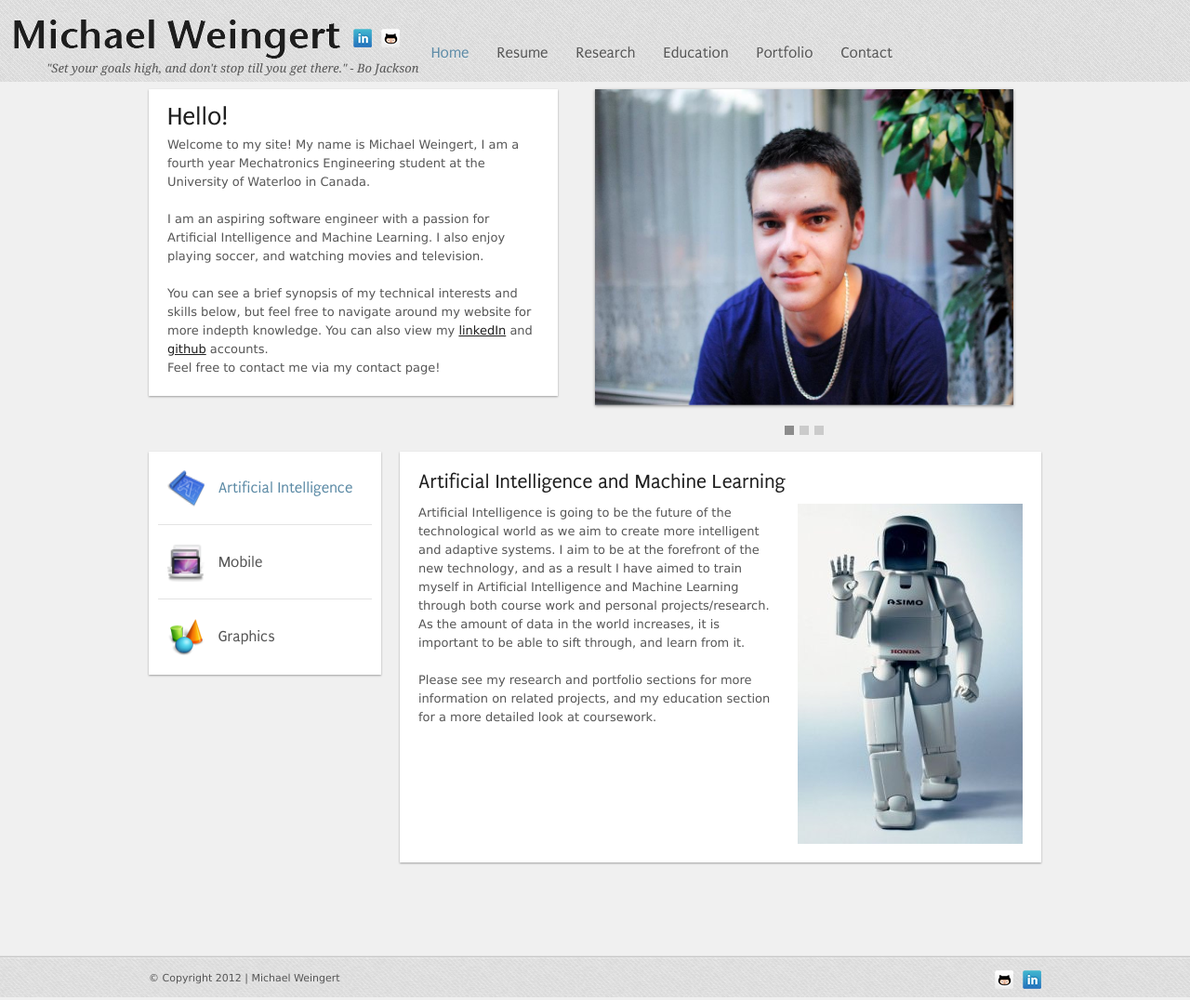
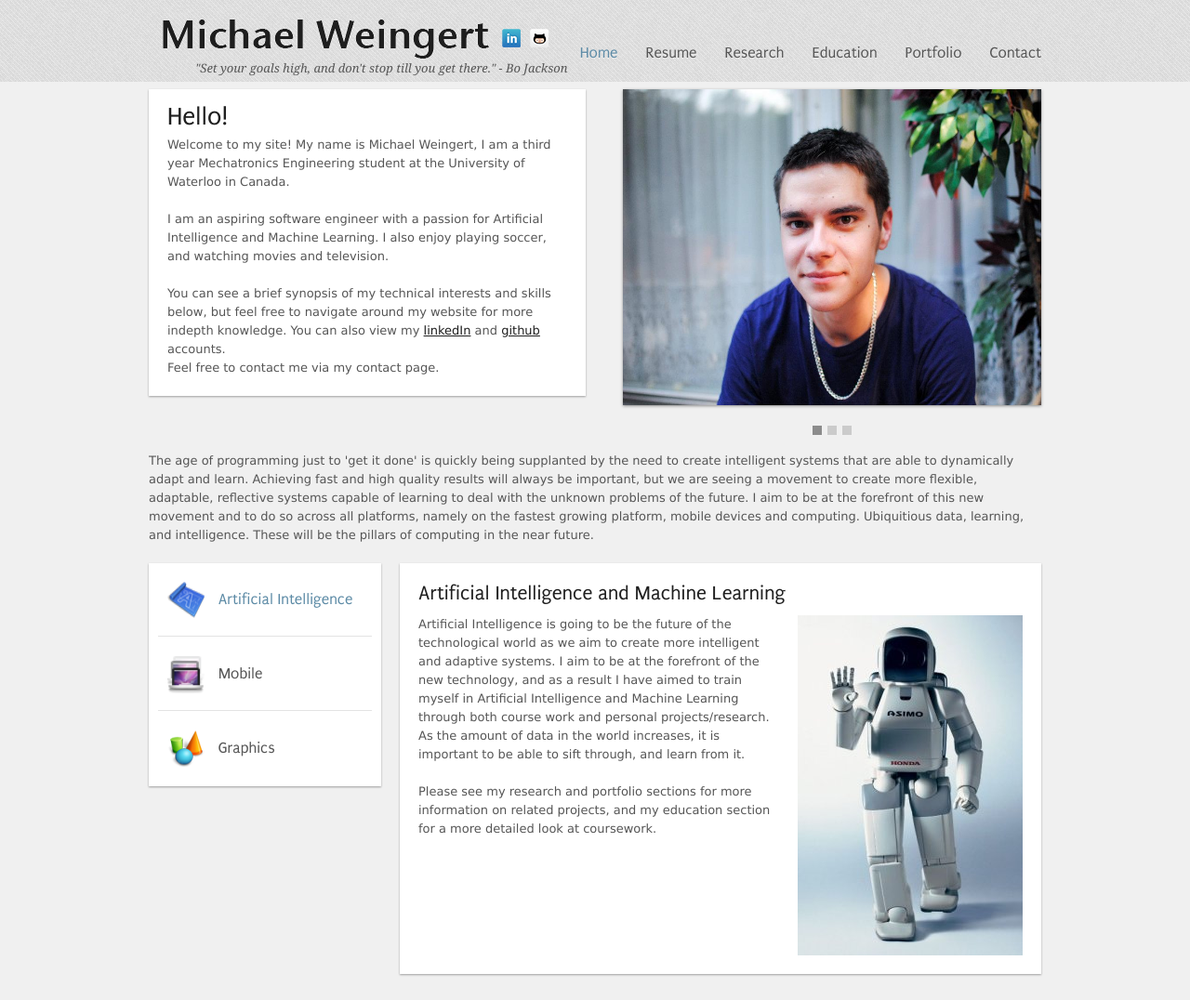
Before and after one commit to mpweinge/michaelweingert.com, a plain HTML site: page Mikey_Index.html in a window 1280 px wide. Shown: the top 1076 px of the page at 93% size. Drawn offline with Linux system fonts and the light colour scheme.

Commit message:
yada yada yada. styling. Getting closer

```diff
--- a/Mikey_Index.html
+++ b/Mikey_Index.html
@@ -57,7 +57,7 @@ $(function() {
 <div id="container">
     <!-- Begin Header Wrapper -->
     <div id="page-top">
-        <div id="header-wrapper">
+        <div id="header-wrapper" onmouseover="$(this).css('opacity',1.0);" onmouseout="$(this).css('opacity',0.9);">
             <!-- Begin Header -->
             <div id="header">
                 <div id="logo" style="bottom:21px"><a href="Mikey_Index.html"><img src="Mikey_Name.png" alt="Michael Weingert" /></a></div>
@@ -88,22 +88,22 @@ $(function() {
         </div>
     </div>
     <!-- End Header Wrapper -->
-   </br></br>
+    </br></br>
   <!-- Begin Slider -->
     <div id="wrapper">
         <div align="center" style="width:960px; text-align:center;" >
-            <div style="float:left;width:400px; margin: 0 20px 0 0; background-color: #FFFFFF; text-align:left;" class="content">
+            <div style="float:left;width:430px; margin: 0 20px 0 0; background-color: #FFFFFF; text-align:left;" class="content">
                 <h1> Hello! </h1>
-                <p>Welcome to my site! My name is Michael Weingert, I am a fourth year Mechatronics Engineering student at the University of Waterloo in Canada. </p>
+                <p>Welcome to my site! My name is Michael Weingert, I am a third year Mechatronics Engineering student at the University of Waterloo in Canada. </p>
                 <p> I am an aspiring software engineer with a passion for Artificial Intelligence and Machine Learning. I also enjoy playing soccer, and watching movies and television. </p>
-                <p> You can see a brief synopsis of my technical interests and skills below, but feel free to navigate around my website for more indepth knowledge. You can also view my <a href = "http://ca.linkedin.com/pub/michael-weingert/51/853/525" style="text-decoration:underline">linkedIn</a> and <a href = "https://github.com/mpweinge" style="text-decoration:underline">github</a> accounts. </br>Feel free to contact me via my contact page!</p>
+                <p> You can see a brief synopsis of my technical interests and skills below, but feel free to navigate around my website for more indepth knowledge. You can also view my <a href = "http://ca.linkedin.com/pub/michael-weingert/51/853/525" style="text-decoration:underline">linkedIn</a> and <a href = "https://github.com/mpweinge" style="text-decoration:underline">github</a> accounts. </br>Feel free to contact me via my contact page.</p>
             </div>
 
-            <div id="cycle-wrapper" style = "float:left; vertical-align:top;padding-left: 20px; width:450px; height:300px;" >
-                <div id="sliderholder-cycle">
-                    <img src="Mikey_Picture.jpg" width="100%" height="100%"/>
-                    <img src="Mikey_Soccer.jpg" width="100%" height="100%" />
-                    <img src="Mikey_Presentation.jpg" width="100%" height="100%" />
+            <div id="cycle-wrapper" style = "float:left; vertical-align:top;padding-left: 20px; width:450px; height:300px; z-index:999" >
+                <div id="sliderholder-cycle" style="z-index:999">
+                    <img src="Mikey_Picture.jpg" width="100%" height="100%" style="z-index:999"/>
+                    <img src="Mikey_Soccer.jpg" width="100%" height="100%" style="z-index:999"/>
+                    <img src="Mikey_Presentation.jpg" width="100%" height="100%" style="z-index:999"/>
                 </div>
                 <ul class="slidernav">
                 </ul>
@@ -123,7 +123,9 @@ $(function() {
   <!-- Begin Wrapper -->
   <div id="wrapper">
     <!-- End Intro -->
-
+      </br></br></br>
+    <p> The age of programming just to 'get it done' is quickly being supplanted by the need to create intelligent systems that are able to dynamically adapt and learn. Achieving fast and high quality results will always be important, but we are seeing a movement to create more flexible, adaptable, reflective systems capable of learning to deal with the unknown problems of the future. I aim to be at the forefront of this new movement and to do so across all platforms, namely on the fastest growing platform, mobile devices and computing. Ubiquitious data, learning, and intelligence. These will be the pillars of computing in the near future.
+      </p>
     <!-- Begin About -->
     <div class="tab-wrapper">
       <ul id="tab-menu">
--- a/style.css
+++ b/style.css
@@ -510,15 +510,15 @@ table.price td h2 sup {
     position:fixed;
     background: transparent url(style/images/header-bg.png) repeat-x center bottom;
     background-position:0px 0px;
-    z-index:1;
+    z-index:99999;
 }
 
 #header {
 	width: 960px;
 	height: 88px;
 	margin: 0 auto;
-	position: fixed;
-	z-index: 1;
+	position: relative;
+	z-index: 99999;
 }
 
 #page-top {
@@ -709,6 +709,7 @@ table.price td h2 sup {
 	position: relative;
     width:40%;
 	margin: 0 auto 90px;
+    z-index:999;
 }
 
 #sliderholder-cycle {
@@ -719,6 +720,7 @@ table.price td h2 sup {
 	-moz-box-shadow: 0px 1px 3px #8e8e8e;
 	-webkit-box-shadow: 0px 1px 3px #8e8e8e;
 	box-shadow: 0px 1px 3px #8e8e8e;
+    z-index:999;
 }
 
 .slidernav {
@@ -726,6 +728,7 @@ table.price td h2 sup {
 	margin: 18px 0 0 0;
 	list-style: none;
 	text-align: center;
+    z-index:999;
 }
 
 .slidernav a {
@@ -737,6 +740,7 @@ table.price td h2 sup {
 	margin: 0 3px;
 	text-indent: -99999px;
 	display: inline-block;
+    z-index:999;
 }
 
 .slidernav a:hover, .slidernav .activeSlide {
@@ -755,6 +759,7 @@ table.price td h2 sup {
 	-moz-box-shadow: 0px 1px 2px #888;
 	-webkit-box-shadow: 0px 1px 2px #888;
 	box-shadow: 0px 1px 2px #888;
+    z-index:999;
 }
 
 .slidernext {
```
Also changed, not shown: Mikey_Contact.html (+3 -3 lines), Mikey_Education.html (+1 -4 lines), Mikey_Portfolio.html (+2 -2 lines), Mikey_Research.html (+1 -1 lines).
